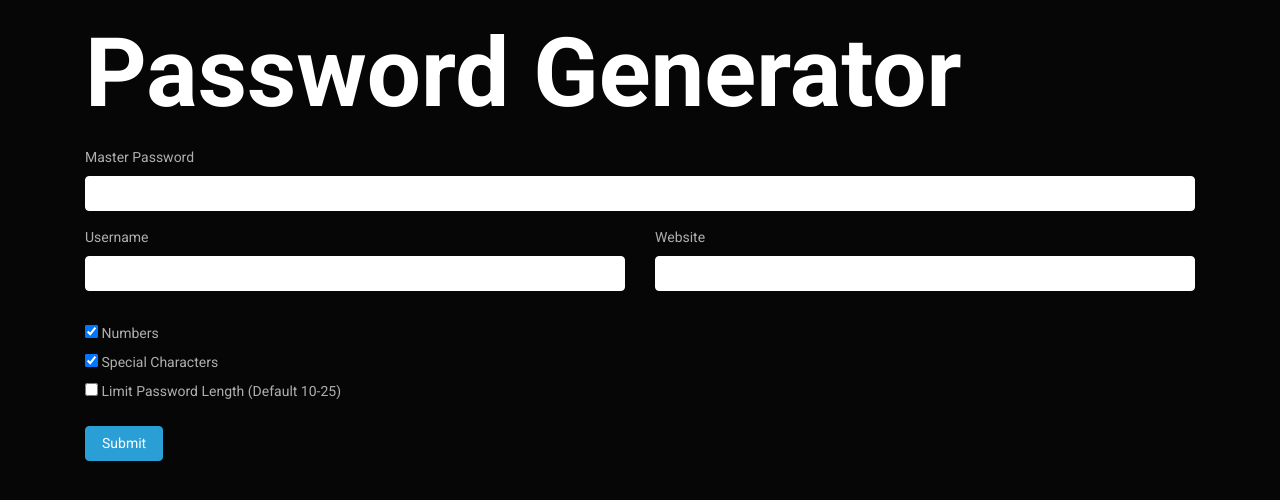
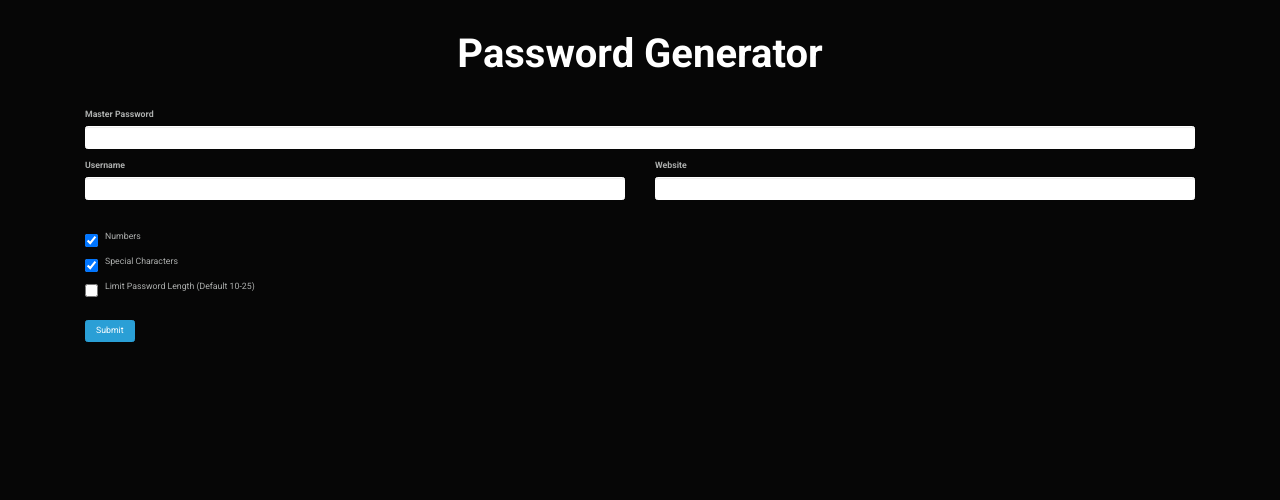
Before and after one commit to ozelsalih/anahtar, a Flask app: page / in a window 1280 px wide. Shown: the top 500 px of the page. Run offline with Flask 2, Linux system fonts and the light colour scheme; some libraries are stand-ins or nearby versions.

Commit message:
style changes

```diff
--- a/app/templates/index.html
+++ b/app/templates/index.html
@@ -1,9 +1,7 @@
 {% extends "bootstrap/base.html" %}
 {% import "bootstrap/wtf.html" as wtf %}
 
-{% block head %}
-<link rel="stylesheet" href="https://stackpath.bootstrapcdn.com/bootswatch/4.5.2/cyborg/bootstrap.min.css" integrity="sha384-nEnU7Ae+3lD52AK+RGNzgieBWMnEfgTbRHIwEvp1XXPdqdO6uLTd/NwXbzboqjc2" crossorigin="anonymous">
-{% endblock %}
+
 
 
 {% block title %}
@@ -11,10 +9,12 @@
 {% endblock %}
 {% block content %}
 <div class="container">
-    <div class="hero my-3">
-        <h1 class="display-1 font-weight-bold">
-            Password Generator
-        </h1>
+    <div class="hero my-5 mx-0">
+        <div class="col text-center">
+            <h1 class="font-weight-bold">
+                Password Generator
+            </h1>
+        </div>
     </div>
     <div class="forms my-3">
         <form action="{{ url_for('hash') }}" method="POST">
@@ -25,10 +25,10 @@
                 </div>
             </div>
             <div class="row">
-                <div class="col">
+                <div class="col-md-12 col-lg-6">
                     {{ wtf.form_field(form.username) }}
                 </div>
-                <div class="col">
+                <div class="col-md-12 col-lg-6">
                     {{ wtf.form_field(form.website) }}
                 </div>
             </div>
@@ -51,6 +51,11 @@
         </form>
     </div>
 </div>
+
+{% endblock %}
+{% block scripts %}
+{{ super() }}
+<link rel="stylesheet" href="https://stackpath.bootstrapcdn.com/bootswatch/4.5.2/cyborg/bootstrap.min.css" integrity="sha384-nEnU7Ae+3lD52AK+RGNzgieBWMnEfgTbRHIwEvp1XXPdqdO6uLTd/NwXbzboqjc2" crossorigin="anonymous">
 <script>
     function valueChanged() {
         if ($('#password_length').is(":checked"))
```
Also changed, not shown: app/templates/hash.html (+6 -1 lines), app/app.py (line endings or trailing spaces).
